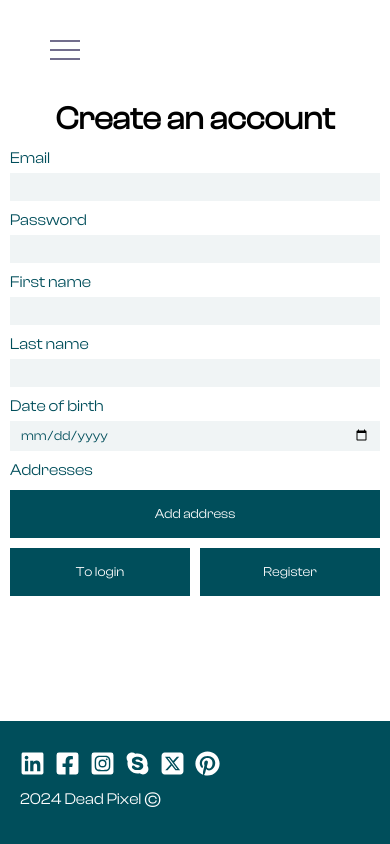
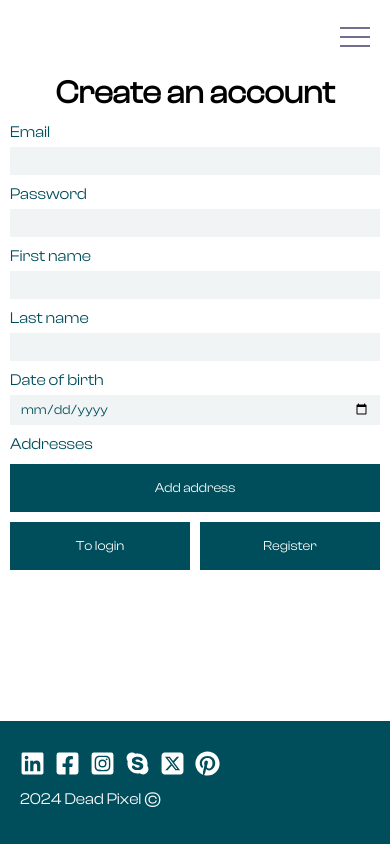
Before and after one commit to HNY-Badger/ecommerce-app, a React app: page /registration in a window 390 px wide. Built offline with nearby package versions, Linux system fonts and the light colour scheme.

Commit message:
refactor: reposition burger menu button

```diff
--- a/src/components/Header/Header.module.css
+++ b/src/components/Header/Header.module.css
@@ -30,12 +30,13 @@
 
 @media (max-width: 768px) {
   .header {
-    justify-content: start;
+    justify-content: end;
     margin: 0;
-    padding-left: 50px;
+    padding: 27px 20px;
   }
 
   .nav {
+    font-size: 2rem;
     flex-direction: column;
     justify-content: flex-start;
     padding: 100px 50px;
@@ -46,7 +47,7 @@
     bottom: 0;
     top: 0;
     transition: all 0.3s;
-    transform: translateX(-100%);
+    transform: translateX(100%);
   }
 
   .nav_open {
```
